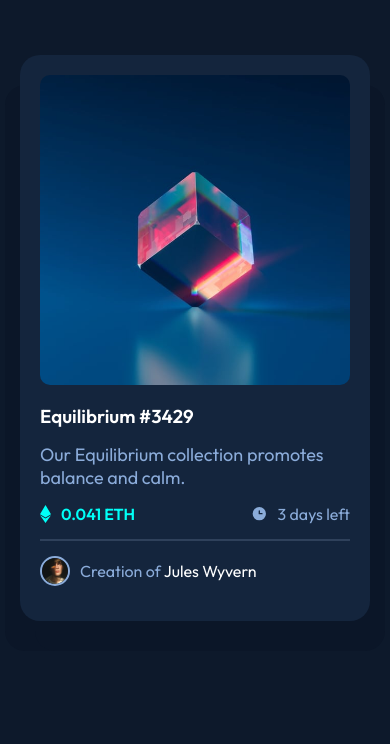
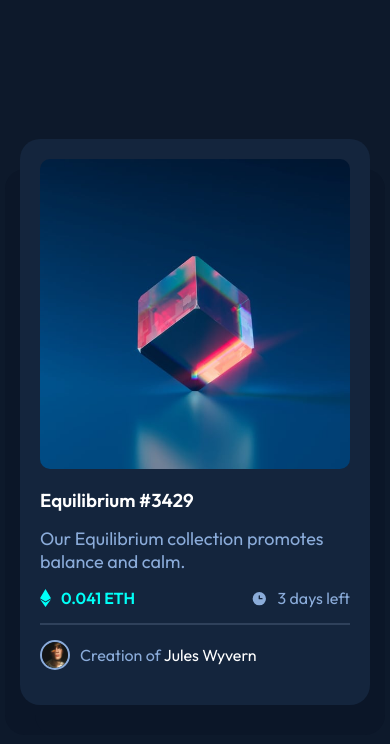
Before and after one commit to MuStaFaKhaShaBa/nft-preview-card-component-main, a plain HTML site: page index.html in a window 390 px wide. Drawn offline with Linux system fonts and the light colour scheme.

Commit message:
Update style.css

```diff
--- a/css/style.css
+++ b/css/style.css
@@ -95,8 +95,3 @@ body {
 .container .Creater-info p span:hover {
     color: hsl(178, 100%, 50%);
 }
-@media (max-width:767px) {
-    body{
-        height: 80vh;
-    }
-}
```
